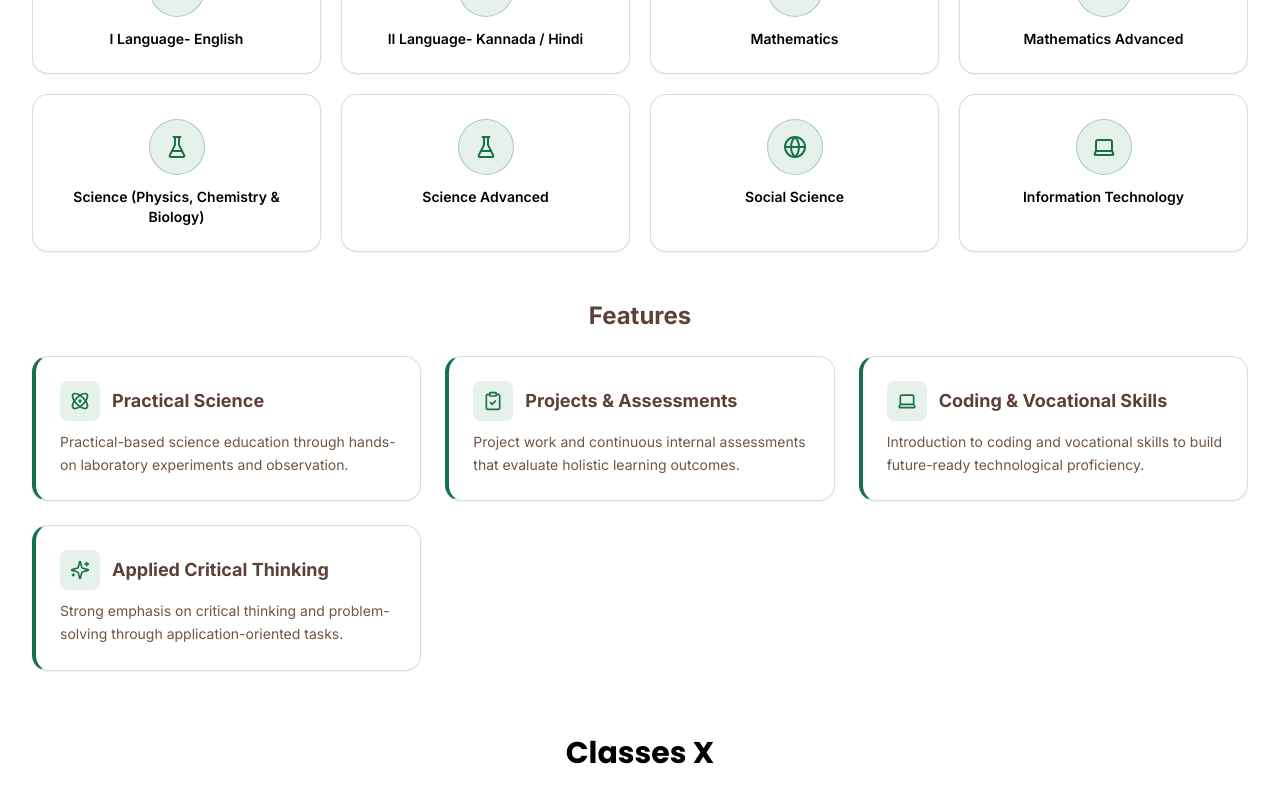
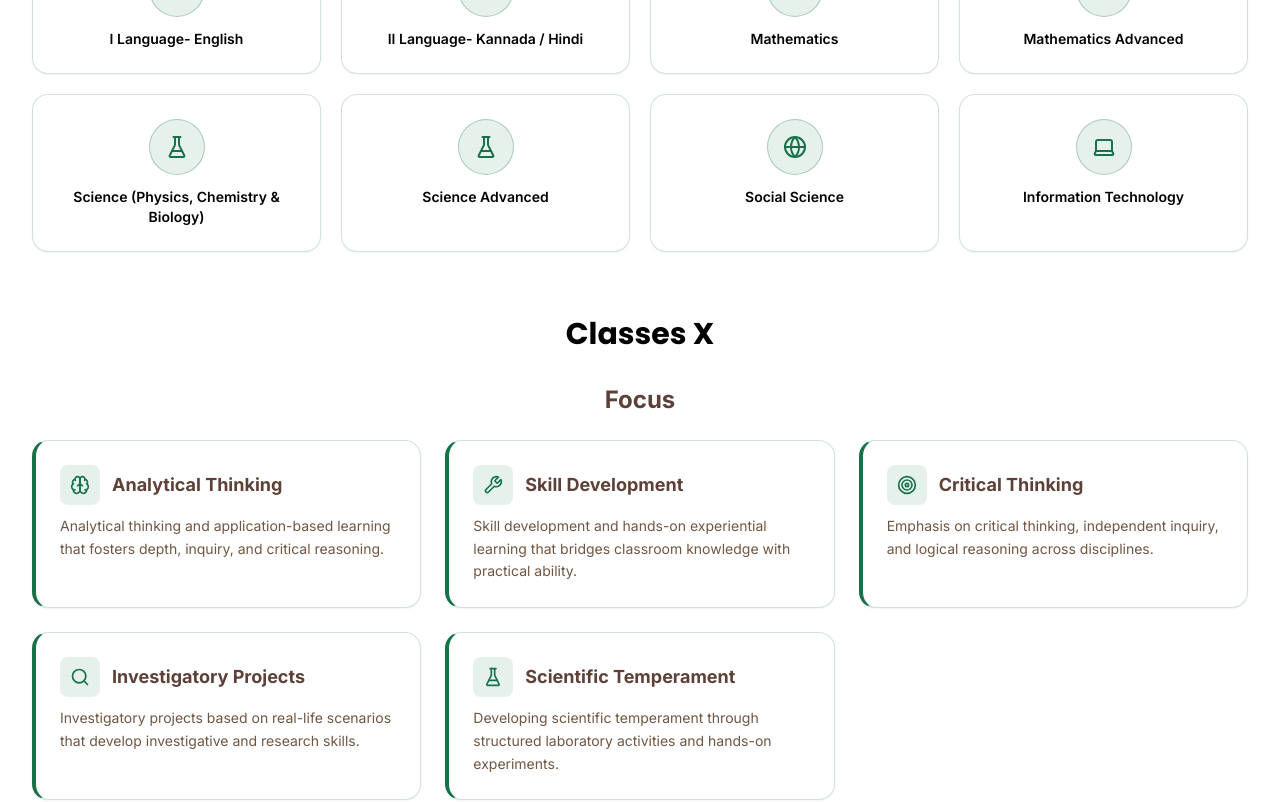
Before and after one commit to ROI-1213/sjrps_public_school_rajajinagar, a React (Vite) app: page /academics/secondary-stage in a window 1280 px wide. Shown: the part 2966-3768 px from the top of the page. Built offline with nearby package versions, Linux system fonts and the light colour scheme; no server answers.

Commit message:
Remove Features section from Secondary Stage page

```diff
--- a/src/pages/academics/SecondaryStage.tsx
+++ b/src/pages/academics/SecondaryStage.tsx
@@ -23,8 +23,6 @@ import {
   CheckCircle2,
   Target,
   Search,
-  Atom,
-  ClipboardCheck,
   type LucideIcon,
 } from "lucide-react";
 
@@ -49,7 +47,6 @@ const classGroups: {
   label: string;
   focus: StageCardItem[];
   subjects: { title: string; icon: LucideIcon }[];
-  features: StageCardItem[];
   board: string;
 }[] = [
   {
@@ -80,7 +77,6 @@ const classGroups: {
       { title: "Social Science", icon: Globe },
       { title: "Computer Education", icon: Laptop },
     ],
-    features: [],
     board: "",
   },
   {
@@ -122,28 +118,6 @@ const classGroups: {
       { title: "Social Science", icon: Globe },
       { title: "Information Technology", icon: Laptop },
     ],
-    features: [
-      {
-        title: "Practical Science",
-        desc: "Practical-based science education through hands-on laboratory experiments and observation.",
-        icon: Atom,
-      },
-      {
-        title: "Projects & Assessments",
-        desc: "Project work and continuous internal assessments that evaluate holistic learning outcomes.",
-        icon: ClipboardCheck,
-      },
-      {
-        title: "Coding & Vocational Skills",
-        desc: "Introduction to coding and vocational skills to build future-ready technological proficiency.",
-        icon: Laptop,
-      },
-      {
-        title: "Applied Critical Thinking",
-        desc: "Strong emphasis on critical thinking and problem-solving through application-oriented tasks.",
-        icon: Sparkles,
-      },
-    ],
     board: "",
   },
   {
@@ -182,28 +156,6 @@ const classGroups: {
       { title: "Science (Physics, Chemistry & Biology)", icon: FlaskConical },
       { title: "Social Science", icon: Globe },
       { title: "Information Technology", icon: Laptop },
-    ],
-    features: [
-      {
-        title: "Practical Science",
-        desc: "Practical-based science education through hands-on laboratory experiments and observation.",
-        icon: Atom,
-      },
-      {
-        title: "Projects & Assessments",
-        desc: "Project work and continuous internal assessments that evaluate holistic learning outcomes.",
-        icon: ClipboardCheck,
-      },
-      {
-        title: "Coding & Vocational Skills",
-        desc: "Introduction to coding and vocational skills to build future-ready technological proficiency.",
-        icon: Laptop,
-      },
-      {
-        title: "Applied Critical Thinking",
-        desc: "Strong emphasis on critical thinking and problem-solving through application-oriented tasks.",
-        icon: Sparkles,
-      },
     ],
     board: "Conducted by CBSE at the end of Class X.",
   },
@@ -415,42 +367,6 @@ const SecondaryStage = () => {
                   </div>
                 </div>
 
-                {/* Features */}
-                {group.features.length > 0 && (
-                  <div className="mb-10">
-                    <div className="text-center mb-6">
-                      <h4 className="text-xl md:text-2xl font-bold text-school-brown mb-2">
-                        Features
-                      </h4>
-                      <div className="mx-auto h-[2.5px] w-12 bg-indian-green rounded-full" />
-                    </div>
-                    <div className="grid sm:grid-cols-2 lg:grid-cols-3 gap-6">
-                      {group.features.map((item, i) => (
-                        <motion.div
-                          key={item.title}
-                          initial={{ opacity: 0, y: 16 }}
-                          whileInView={{ opacity: 1, y: 0 }}
-                          viewport={{ once: true }}
-                          transition={{ duration: 0.45, delay: (i % 3) * 0.06 }}
-                          className="rounded-2xl p-6 bg-white border border-indian-green/20 border-l-4 border-l-indian-green shadow-sm hover:shadow-lg hover:-translate-y-1 transition-all"
-                        >
-                          <div className="flex items-center gap-3 mb-2.5">
-                            <div className="w-10 h-10 rounded-lg bg-indian-green/10 flex items-center justify-center shrink-0">
-                              <item.icon className="h-5 w-5 text-indian-green" />
-                            </div>
-                            <h5 className="font-bold text-school-brown text-base sm:text-lg leading-snug">
-                              {item.title}
-                            </h5>
-                          </div>
-                          <p className="text-muted-foreground text-sm leading-relaxed">
-                            {item.desc}
-                          </p>
-                        </motion.div>
-                      ))}
-                    </div>
-                  </div>
-                )}
-
                 {/* Board */}
                 {group.board && (
                   <div className="max-w-2xl mx-auto mt-6">
```
